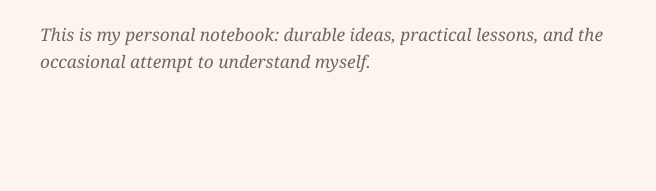
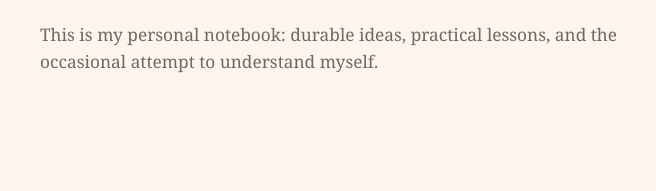
Before and after one commit to nhuber/thenickhuber.com, an Eleventy site: page src/index.njk in a window 1280 px wide. Shown: the part 548-739 px from the top of the page, 56-712 px from the left. Built offline with nearby package versions, Linux system fonts and the light colour scheme; Eleventy itself is replaced by a stand-in of ours; files that its build step writes are made by us from their sources.

```diff
--- a/eleventy.config.js
+++ b/eleventy.config.js
@@ -1,6 +1,5 @@
 export default function (eleventyConfig) {
   eleventyConfig.addPassthroughCopy({ "src/assets": "assets" });
-  eleventyConfig.addPassthroughCopy({ "src/_redirects": "_redirects" });
   eleventyConfig.addPassthroughCopy({ "src/robots.txt": "robots.txt" });
 
   eleventyConfig.addFilter("readableDate", (value) => {
--- a/src/assets/site.css
+++ b/src/assets/site.css
@@ -23,7 +23,7 @@
 .intro { display: grid; grid-template-columns: minmax(0, 1fr) minmax(12rem, 17rem); gap: clamp(3rem, 8vw, 7rem); align-items: center; padding-block: clamp(5rem, 11vw, 8.5rem); }
 .intro h1 { max-width: 19ch; margin: .65rem 0 1.5rem; font-size: clamp(2.35rem, 5vw, 4.15rem); line-height: 1.03; letter-spacing: -.035em; font-weight: 500; }
 .eyebrow { margin: 0; color: var(--accent); font-size: clamp(1.65rem, 3vw, 2.35rem); font-weight: 500; line-height: 1.1; letter-spacing: -.02em; }
-.lede { max-width: 37rem; color: var(--muted); font-size: 1.08rem; font-style: italic; line-height: 1.6; }
+.lede { max-width: 37rem; color: var(--muted); font-size: 1.08rem; line-height: 1.6; }
 .portrait { position: relative; margin: 0; }
 .portrait::before { position: absolute; inset: -0.7rem 0.7rem 0.7rem -0.7rem; z-index: -1; border-radius: 50%; background: var(--accent-soft); content: ""; }
 .portrait img { display: block; width: 100%; aspect-ratio: 1; border: 2px solid var(--accent); border-radius: 50%; object-fit: cover; }
```
Also changed, not shown: README.md.
